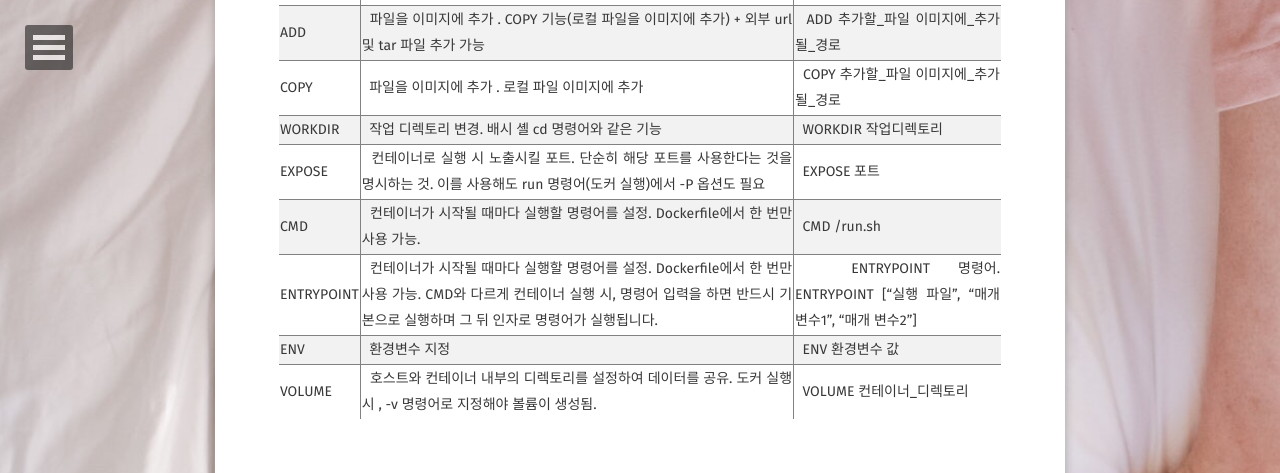
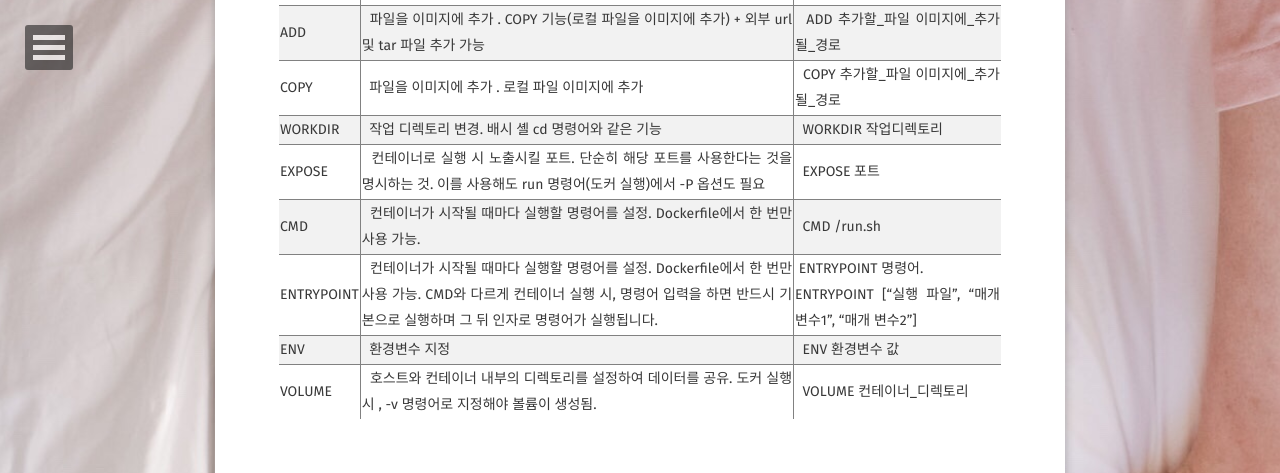
Before and after one commit to JUNGEEYOU/JUNGEEYOU.github.io, a Jekyll site: the page built from _posts/2020-03-29-docker-3-post.md, in a window 1280 px wide and 900 px high, scrolled down 7526 px. Shown: the top 473 px of the window. Built offline with Jekyll 4.4.1, drawn with Linux system fonts in a browser that asks for light colours; some web fonts are replaced; comment, search, counter and statistics services are not loaded.

Commit message:
도커 이미지 만들기

```diff
--- a/_posts/2020-03-29-docker-3-post.md
+++ b/_posts/2020-03-29-docker-3-post.md
@@ -257,7 +257,7 @@ excerpt: "docker 이미지 만들기"
  | WORKDIR|  <span>&nbsp;</span> 작업 디렉토리 변경. 배시 셸 cd 명령어와 같은 기능  |  <span>&nbsp;</span> WORKDIR 작업디렉토리 |
  | EXPOSE|  <span>&nbsp;</span> 컨테이너로 실행 시 노출시킬 포트. 단순히 해당 포트를 사용한다는 것을 명시하는 것. 이를 사용해도 run 명령어(도커 실행)에서 -P 옵션도 필요   |  <span>&nbsp;</span> EXPOSE 포트 |
  | CMD |  <span>&nbsp;</span> 컨테이너가 시작될 때마다 실행할 명령어를 설정. Dockerfile에서 한 번만 사용 가능.     |  <span>&nbsp;</span> CMD /run.sh |
- | ENTRYPOINT|  <span>&nbsp;</span> 컨테이너가 시작될 때마다 실행할 명령어를 설정.  Dockerfile에서 한 번만 사용 가능. CMD와 다르게 컨테이너 실행 시, 명령어 입력을 하면 반드시 기본으로 실행하며 그 뒤 인자로 명령어가 실행됩니다.  |  <span>&nbsp;</span> ENTRYPOINT 명령어. ENTRYPOINT ["실행 파일", "매개 변수1", "매개 변수2"] |
+ | ENTRYPOINT|  <span>&nbsp;</span> 컨테이너가 시작될 때마다 실행할 명령어를 설정.  Dockerfile에서 한 번만 사용 가능. CMD와 다르게 컨테이너 실행 시, 명령어 입력을 하면 반드시 기본으로 실행하며 그 뒤 인자로 명령어가 실행됩니다.  | <span>&nbsp;</span>ENTRYPOINT 명령어. <br/> ENTRYPOINT ["실행 파일", "매개 변수1", "매개 변수2"] |
  | ENV|  <span>&nbsp;</span> 환경변수 지정    |  <span>&nbsp;</span> ENV  환경변수 값 |
  | VOLUME |  <span>&nbsp;</span> 호스트와 컨테이너 내부의 디렉토리를 설정하여 데이터를 공유.  도커 실행 시 , -v 명령어로 지정해야 볼륨이 생성됨.     |  <span>&nbsp;</span> VOLUME  컨테이너_디렉토리  |
  {:.inner-borders}
```
